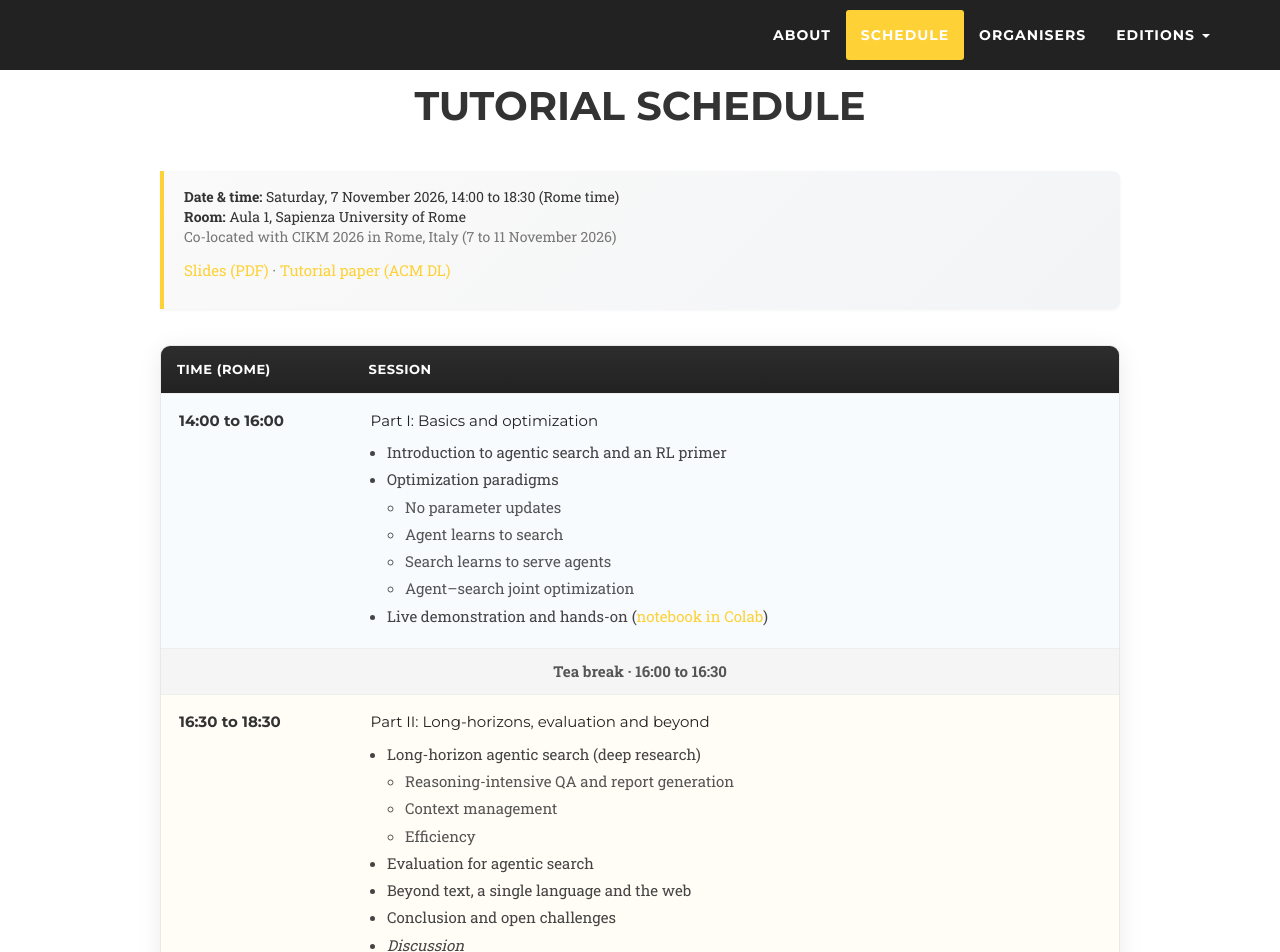
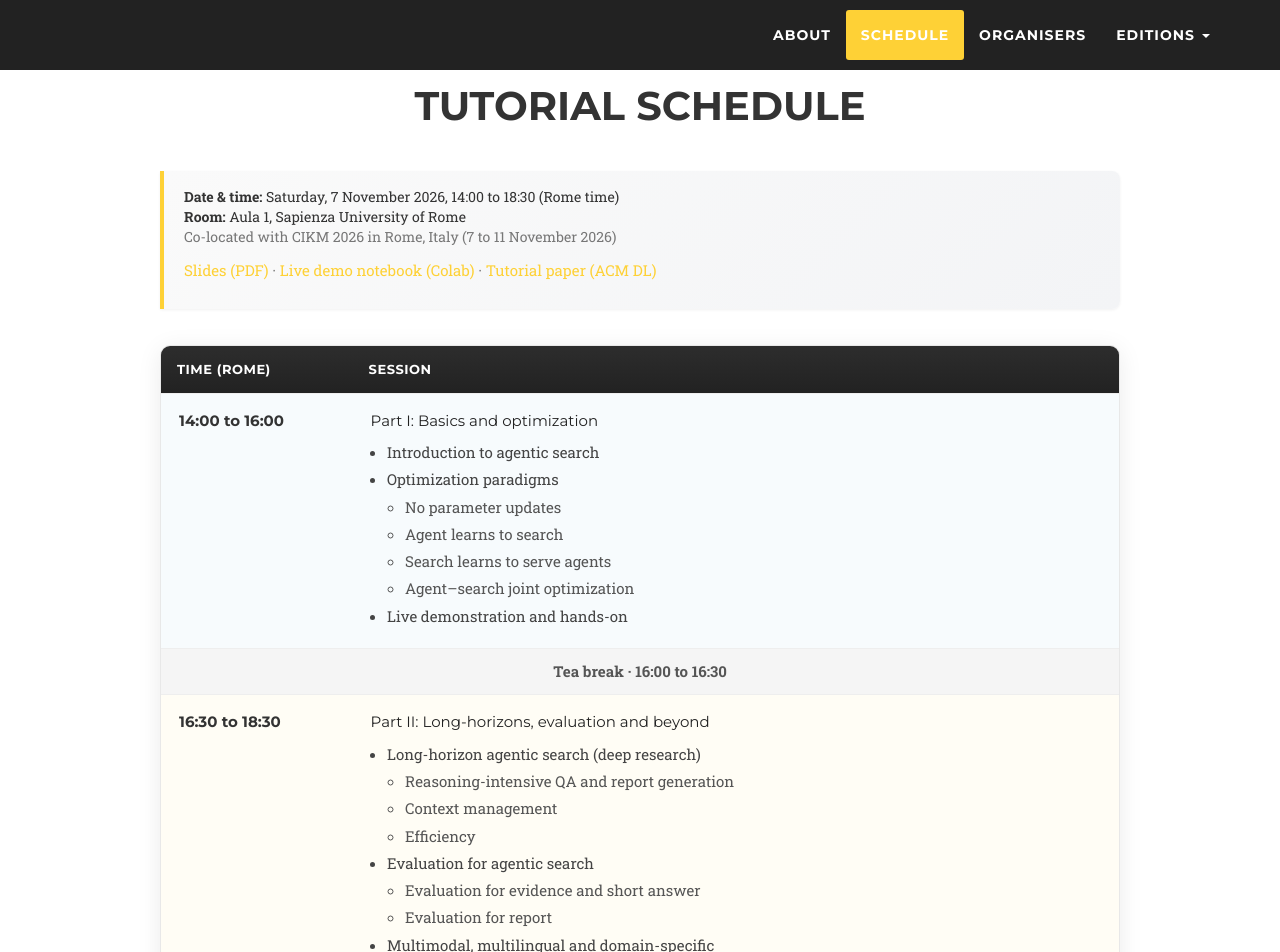
Before and after one commit to agentic-search/agentic-search.github.io, a Jekyll site: the page built from cikm2026.md, in a window 1280 px wide and 1400 px high, scrolled down 1103 px. Shown: the top 952 px of the window. Built offline with Jekyll 4.4.1, drawn with Linux system fonts in a browser that asks for light colours; nearby versions of some CDN libraries; some web fonts are replaced.

Commit message:
Update schedule-cikm2026.html

```diff
--- a/_includes/schedule-cikm2026.html
+++ b/_includes/schedule-cikm2026.html
@@ -182,6 +182,8 @@
           <p class="schedule-slides-note">
             <a href="{{ '/cikm2026/slides/cikm2026_agentic_search_tutorial_slides.pdf' | relative_url }}" target="_blank">Slides (PDF)</a>
             &middot;
+            <a href="https://colab.research.google.com/github/agentic-search/agentic-search.github.io/blob/main/cikm2026/demo/agentic_search_live_demo.ipynb" target="_blank">Live demo notebook (Colab)</a>
+            &middot;
             <a href="https://dl.acm.org/doi/abs/10.1145/3799682.3839277" target="_blank">Tutorial paper (ACM DL)</a>
           </p>
         </div>
@@ -204,7 +206,7 @@
                 <td>
                   <span class="session-title">Part I: Basics and optimization</span>
                   <ul class="session-list">
-                    <li>Introduction to agentic search and an RL primer</li>
+                    <li>Introduction to agentic search</li>
                     <li>Optimization paradigms
                       <ul class="session-sublist">
                         <li>No parameter updates</li>
@@ -213,9 +215,7 @@
                         <li>Agent&ndash;search joint optimization</li>
                       </ul>
                     </li>
-                    <li>Live demonstration and hands-on
-                      (<a href="https://colab.research.google.com/github/agentic-search/agentic-search.github.io/blob/main/cikm2026/demo/agentic_search_live_demo.ipynb" target="_blank">notebook in Colab</a>)
-                    </li>
+                    <li>Live demonstration and hands-on</li>
                   </ul>
                 </td>
               </tr>
@@ -234,10 +234,14 @@
                         <li>Efficiency</li>
                       </ul>
                     </li>
-                    <li>Evaluation for agentic search</li>
-                    <li>Beyond text, a single language and the web</li>
+                    <li>Evaluation for agentic search
+                      <ul class="session-sublist">
+                        <li>Evaluation for evidence and short answer</li>
+                        <li>Evaluation for report</li>
+                      </ul>
+                    </li>
+                    <li>Multimodal, multilingual and domain-specific</li>
                     <li>Conclusion and open challenges</li>
-                    <li><em>Discussion</em></li>
                   </ul>
                 </td>
               </tr>
```
